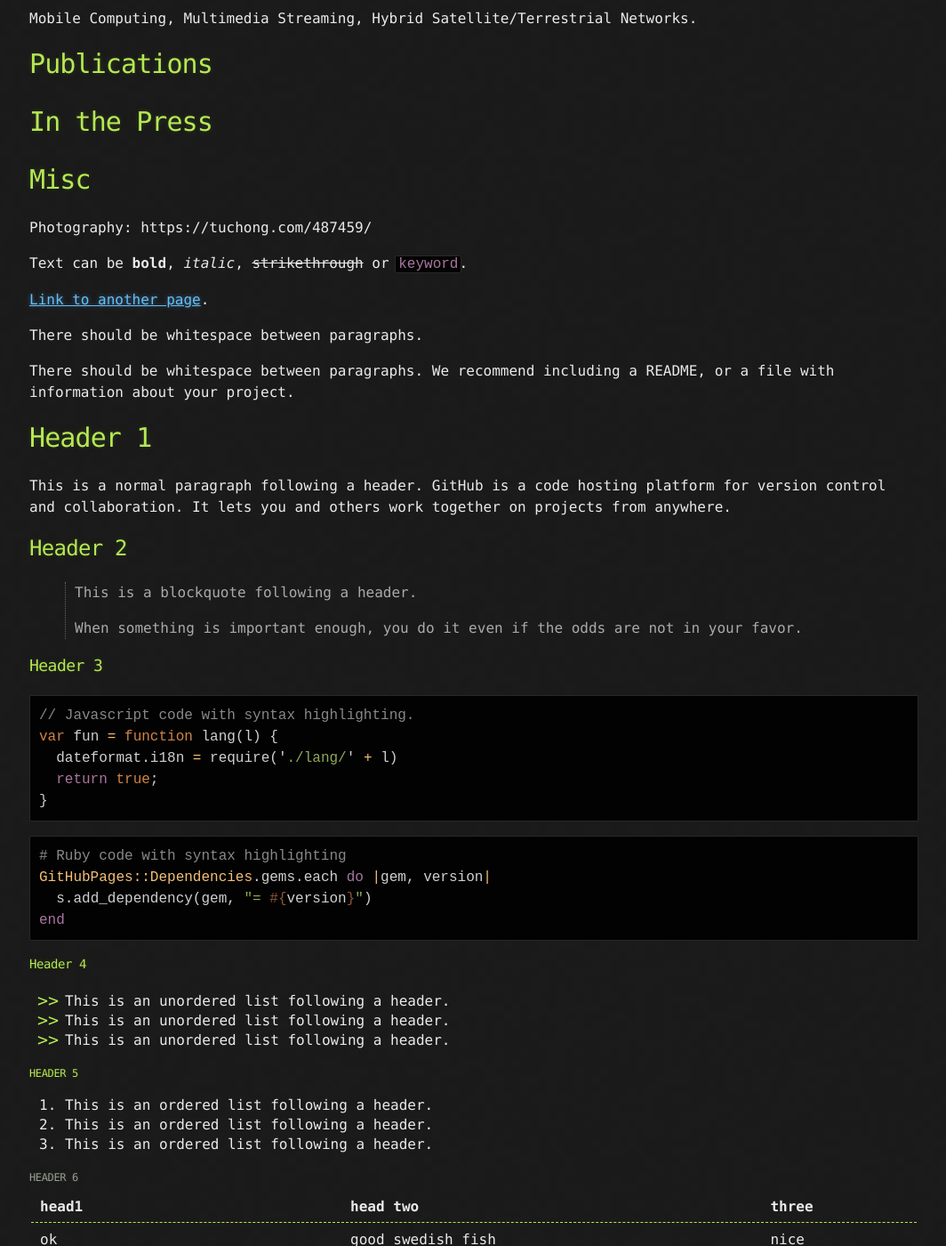
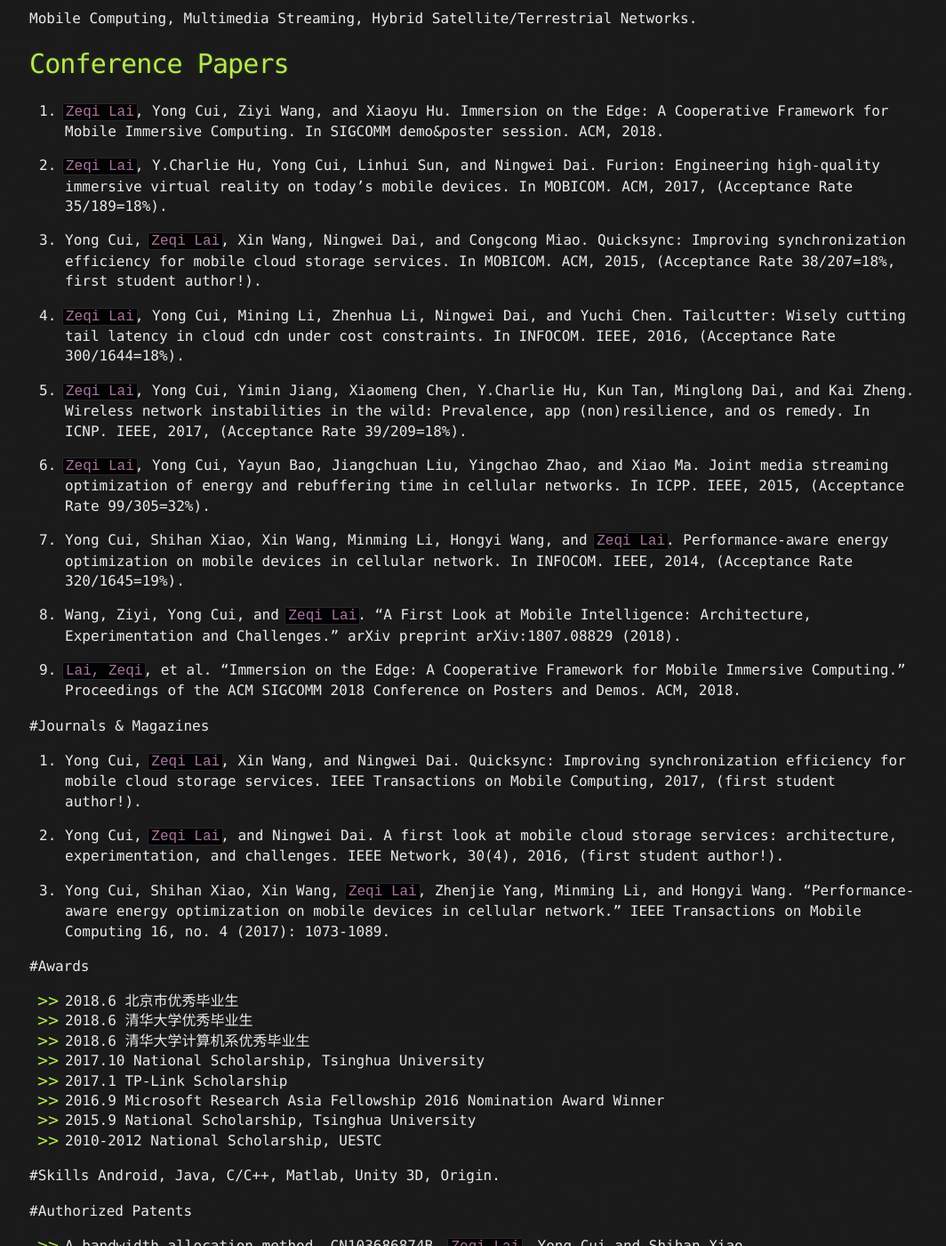
Before and after one commit to lzq8272587/lzq8272587.github.io, a Jekyll site: the page built from index.md, in a window 1280 px wide and 1400 px high, scrolled down 418 px. Shown: the whole window at 89% size, without its empty margins (107-1171 px from the left). Built offline with Jekyll 4.4.1, drawn with Linux system fonts in a browser that asks for light colours; our own code applies the rules of GitHub Pages for plain Markdown files; some of the changed text lies outside the part shown.

Commit message:
update index

````diff
--- a/index.md
+++ b/index.md
@@ -6,133 +6,70 @@ I left **Tencent Media Lab** in November 2019. Now I am working at Institute for
 
 Mobile Computing, Multimedia Streaming, Hybrid Satellite/Terrestrial Networks.
 
-# Publications
+# Conference Papers
 
-# In the Press
+1. `Zeqi Lai`, Yong Cui, Ziyi Wang, and Xiaoyu Hu. Immersion on the Edge: A Cooperative Framework for Mobile Immersive Computing. In SIGCOMM demo&poster session. ACM, 2018.
+
+2. `Zeqi Lai`, Y.Charlie Hu, Yong Cui, Linhui Sun, and Ningwei Dai. Furion: Engineering high-quality immersive virtual reality on today’s mobile devices. In MOBICOM. ACM, 2017, (Acceptance Rate 35/189=18%).
+
+3. Yong Cui, `Zeqi Lai`, Xin Wang, Ningwei Dai, and Congcong Miao. Quicksync: Improving synchronization efficiency for mobile cloud storage services. In MOBICOM. ACM, 2015, (Acceptance Rate 38/207=18%, first student author!).
+
+4. `Zeqi Lai`, Yong Cui, Mining Li, Zhenhua Li, Ningwei Dai, and Yuchi Chen. Tailcutter: Wisely cutting tail latency in cloud cdn under cost constraints. In INFOCOM. IEEE, 2016, (Acceptance Rate 300/1644=18%).
+
+5. `Zeqi Lai`, Yong Cui, Yimin Jiang, Xiaomeng Chen, Y.Charlie Hu, Kun Tan, Minglong Dai, and Kai Zheng. Wireless network instabilities in the wild: Prevalence, app (non)resilience, and os remedy. In ICNP. IEEE, 2017, (Acceptance Rate 39/209=18%).
+
+6. `Zeqi Lai`, Yong Cui, Yayun Bao, Jiangchuan Liu, Yingchao Zhao, and Xiao Ma. Joint media streaming optimization of energy and rebuffering time in cellular networks. In ICPP. IEEE, 2015, (Acceptance Rate 99/305=32%).
+
+7. Yong Cui, Shihan Xiao, Xin Wang, Minming Li, Hongyi Wang, and `Zeqi Lai`. Performance-aware energy optimization on mobile devices in cellular network. In INFOCOM. IEEE, 2014, (Acceptance Rate 320/1645=19%).
+
+8. Wang, Ziyi, Yong Cui, and `Zeqi Lai`. “A First Look at Mobile Intelligence: Architecture, Experimentation and Challenges.” arXiv preprint arXiv:1807.08829 (2018).
+
+9. `Lai, Zeqi`, et al. “Immersion on the Edge: A Cooperative Framework for Mobile Immersive Computing.” Proceedings of the ACM SIGCOMM 2018 Conference on Posters and Demos. ACM, 2018.
+
+#Journals & Magazines
+
+1. Yong Cui, `Zeqi Lai`, Xin Wang, and Ningwei Dai. Quicksync: Improving synchronization efficiency for mobile cloud storage services. IEEE Transactions on Mobile Computing, 2017, (first student author!).
+
+2. Yong Cui, `Zeqi Lai`, and Ningwei Dai. A first look at mobile cloud storage services: architecture, experimentation,
+and challenges. IEEE Network, 30(4), 2016, (first student author!).
+
+3. Yong Cui, Shihan Xiao, Xin Wang, `Zeqi Lai`, Zhenjie Yang, Minming Li, and Hongyi Wang. “Performance-aware energy optimization on mobile devices in cellular network.” IEEE Transactions on Mobile Computing 16, no. 4 (2017): 1073-1089.
+
+#Awards
+*  2018.6 北京市优秀毕业生
+*  2018.6 清华大学优秀毕业生
+*  2018.6 清华大学计算机系优秀毕业生
+*  2017.10 National Scholarship, Tsinghua University
+*  2017.1 TP-Link Scholarship
+*  2016.9 Microsoft Research Asia Fellowship 2016 Nomination Award Winner
+*  2015.9 National Scholarship, Tsinghua University
+*  2010-2012 National Scholarship, UESTC
+
+#Skills
+Android, Java, C/C++, Matlab, Unity 3D, Origin.
+
+#Authorized Patents
+
+*  A bandwidth allocation method, CN103686874B, `Zeqi Lai`, Yong Cui and Shihan Xiao.
+*  崔勇, `赖泽祺`, 戴柠薇. 面向个人云存储传输的数据确认方法: 中国, 2014107650123. (已公开)
+*  崔勇, `赖泽祺`. 一种终端、服务器文件同步的方法及装置: 中国, 2014107283069. (已公开)
+*  崔勇, `赖泽祺`, 缪葱葱. 一种文件同步方法及装置: 中国, 2014107223871. (已公开)
+*  崔勇, `赖泽祺`, 鲍亚运. 能耗优化的流媒体应用带宽资源分配方法: 中国, 2014105896788. (已授权)
+*  崔勇, 鲍亚运, `赖泽祺`. 快速能耗优化的流媒体应用带宽资源分配方法: 中国, 2014105896769. (已授权)
+*  崔勇, 鲍亚运, `赖泽祺`. 流媒体应用快速缓冲的带宽分配方法: 中国, 2014105896773. (已授权)
+*  崔勇, 江逸敏, `赖泽祺`. 面向Android系统后台服务自动唤醒的切断方法: 中国, 2017101424423. (已公开)
+*  崔勇, 孙霖晖, `赖泽祺`. 基于多子流协同的并行视频流媒体解码方案: 中国, 2017104185138. (已公开)
+*  崔勇, 孙霖晖, `赖泽祺`. 面向虚拟现实的协同渲染方案: 中国, 2017104191213. (已公开)
+*  崔勇, 孙霖晖, `赖泽祺`. 基于多连接的并行解码方案: 中国, 2017104196452. (已公开)
 
 
 # Misc
 
-Photography: https://tuchong.com/487459/
+Tuchong：[http://tuchong.com/487459/](http://tuchong.com/487459/).
+Facebook：[https://www.facebook.com/zeqi.lai](https://www.facebook.com/zeqi.lai).
+500px: [https://500px.com/uestclzq](https://500px.com/uestclzq).
 
-
-
-Text can be **bold**, _italic_, ~~strikethrough~~ or `keyword`.
-
-[Link to another page](./another-page.html).
-
-There should be whitespace between paragraphs.
-
-There should be whitespace between paragraphs. We recommend including a README, or a file with information about your project.
-
-# Header 1
-
-This is a normal paragraph following a header. GitHub is a code hosting platform for version control and collaboration. It lets you and others work together on projects from anywhere.
-
-## Header 2
-
-> This is a blockquote following a header.
->
-> When something is important enough, you do it even if the odds are not in your favor.
-
-### Header 3
-
-```js
-// Javascript code with syntax highlighting.
-var fun = function lang(l) {
-  dateformat.i18n = require('./lang/' + l)
-  return true;
-}
-```
-
-```ruby
-# Ruby code with syntax highlighting
-GitHubPages::Dependencies.gems.each do |gem, version|
-  s.add_dependency(gem, "= #{version}")
-end
-```
-
-#### Header 4
-
-*   This is an unordered list following a header.
-*   This is an unordered list following a header.
-*   This is an unordered list following a header.
-
-##### Header 5
-
-1.  This is an ordered list following a header.
-2.  This is an ordered list following a header.
-3.  This is an ordered list following a header.
-
-###### Header 6
-
-| head1        | head two          | three |
-|:-------------|:------------------|:------|
-| ok           | good swedish fish | nice  |
-| out of stock | good and plenty   | nice  |
-| ok           | good `oreos`      | hmm   |
-| ok           | good `zoute` drop | yumm  |
-
-### There's a horizontal rule below this.
-
-* * *
-
-### Here is an unordered list:
-
-*   Item foo
-*   Item bar
-*   Item baz
-*   Item zip
-
-### And an ordered list:
-
-1.  Item one
-1.  Item two
-1.  Item three
-1.  Item four
-
-### And a nested list:
-
-- level 1 item
-  - level 2 item
-  - level 2 item
-    - level 3 item
-    - level 3 item
-- level 1 item
-  - level 2 item
-  - level 2 item
-  - level 2 item
-- level 1 item
-  - level 2 item
-  - level 2 item
-- level 1 item
-
-### Small image
-
-![Octocat](https://github.githubassets.com/images/icons/emoji/octocat.png)
-
-### Large image
-
-![Branching](https://guides.github.com/activities/hello-world/branching.png)
-
-
-### Definition lists can be used with HTML syntax.
-
-<dl>
-<dt>Name</dt>
-<dd>Godzilla</dd>
-<dt>Born</dt>
-<dd>1952</dd>
-<dt>Birthplace</dt>
-<dd>Japan</dd>
-<dt>Color</dt>
-<dd>Green</dd>
-</dl>
-
-```
-Long, single-line code blocks should not wrap. They should horizontally scroll if they are too long. This line should be long enough to demonstrate this.
-```
-
-```
-The final element.
-```
+#In the Press
+*  [New ‘Furion’ software allows untethered high-quality VR.](https://www.purdue.edu/newsroom/releases/2017/Q4/new-furion-software-allows-untethered-high-quality-vr.html)
+*  [New software brings high-quality VR to smartphones.](https://www.hostingadvice.com/blog/purdue-develops-furion-to-enable-vr-on-mobile-devices/)
+*  [Purdue Researchers Develop Furion® — A New VR Framework Enabling High-Quality Virtual Reality on Mobile Devices.](https://www.theengineer.co.uk/software-high-quality-vr-smartphones/)
````
Also changed, not shown: manual.md (added, +138 -0 lines).
